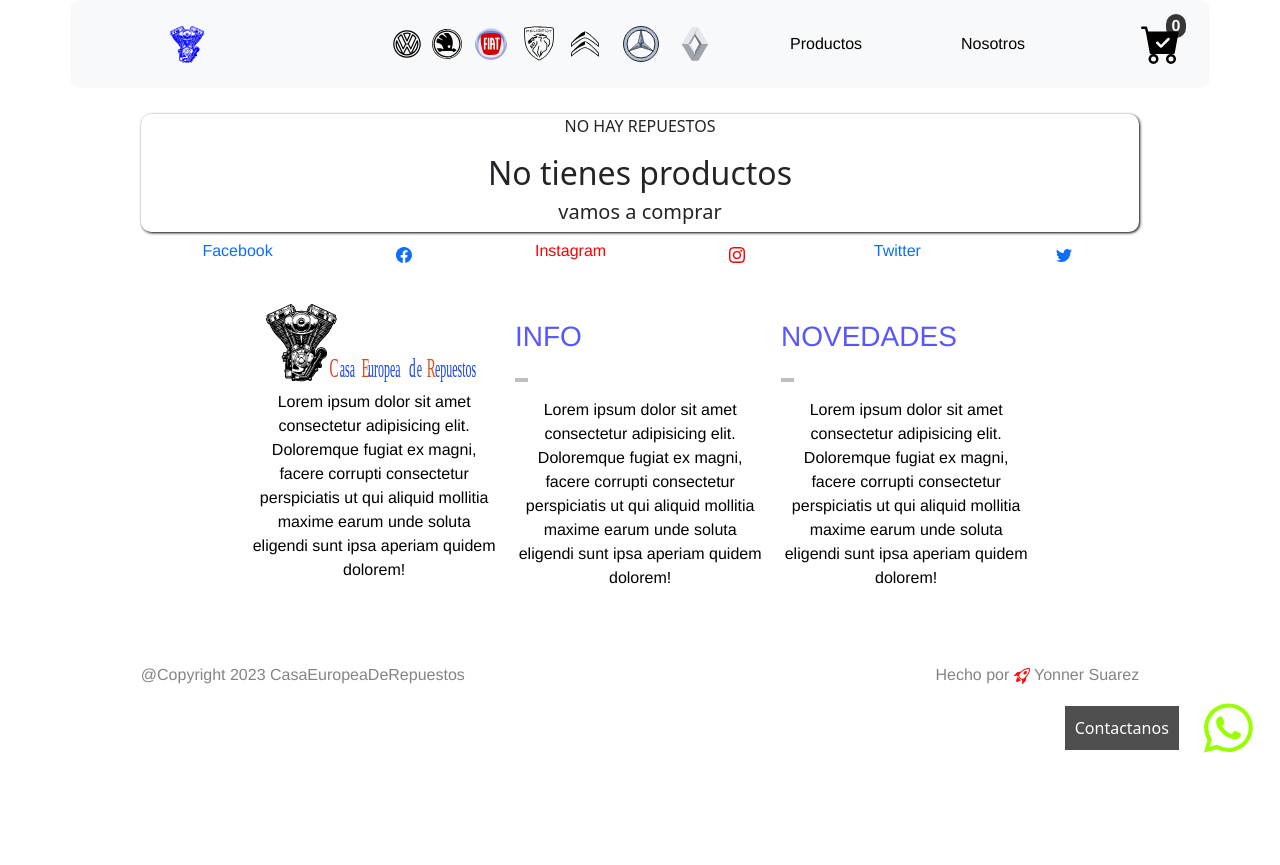
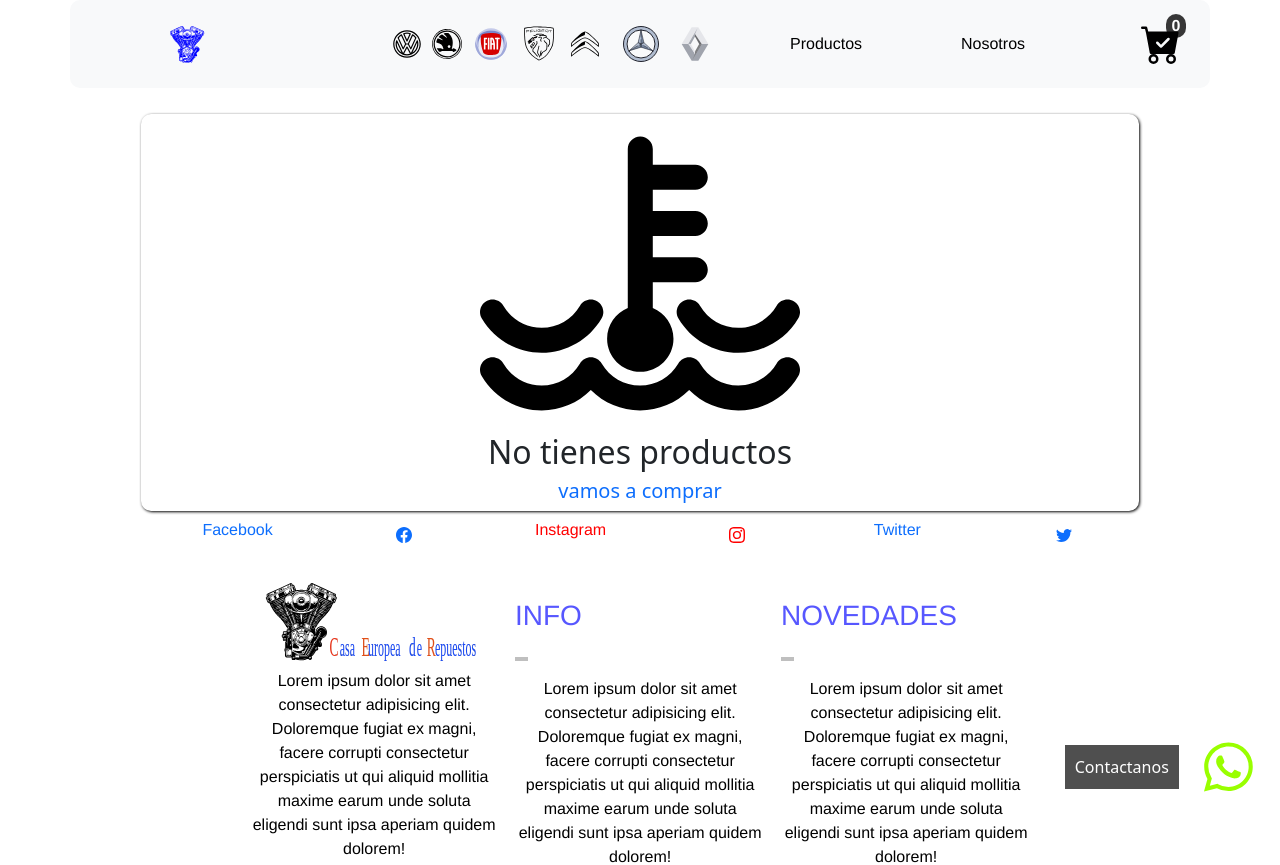
Before and after one commit to Yonner-suarez/PageCER, a React (Vite) app in the folder cer/: page /carrito in a window 1280 px wide. Shown: the top 865 px of the page. Before the commit the page ends 800 px from the top, so only its background shows below. Built offline with nearby package versions, Linux system fonts and the light colour scheme; what @mercadopago/sdk-react would draw is missing.

Commit message:
svgs changes

```diff
--- a/cer/src/App.jsx
+++ b/cer/src/App.jsx
@@ -11,11 +11,20 @@ import NavBari from "./components/navBar/NavBar";
 import { Routes, Route, useLocation } from "react-router-dom";
 import RepuestosFiat from "./components/RepuestosFiat/RepuestosFiat";
 import RouteCarrito from "./components/RouteCarrito/RouteCarrito";
+import { useEffect } from "react";
+import { useDispatch } from "react-redux";
+import { obtenTotal, obtenerCantidadesDelLocal } from "./redux/slices/carrito";
+function App() {
+  const dispatch = useDispatch();
 
-function App() {
   window.addEventListener("beforeunload", () => {
     localStorage.removeItem("isAlertShown");
   });
+
+  useEffect(() => {
+    dispatch(obtenTotal());
+    dispatch(obtenerCantidadesDelLocal());
+  }, [dispatch]);
 
   const { pathname } = useLocation();
   return (
--- a/cer/src/components/Card/Card.jsx
+++ b/cer/src/components/Card/Card.jsx
@@ -82,6 +82,8 @@ const CardRep = ({ id, imagen, nombre, precio, marcaRep, marcas }) => {
     });
   };
 
+  const buscaElProductoActual = carrito.local.find((rep) => rep.id === id);
+
   return (
     <Card key={id} className="Contenedorcard">
       <div className="contenedorSubCard">
@@ -123,7 +125,7 @@ const CardRep = ({ id, imagen, nombre, precio, marcaRep, marcas }) => {
 
                 <div className="contenedorPrecioModal" style={{}}>
                   <h3 className="tituloPrecio">${precio}</h3>
-                  {!mostrarComponente && carrito.cantidad === 0 ? (
+                  {!mostrarComponente && !buscaElProductoActual ? (
                     <Button
                       variant="primary"
                       style={{ fontFamily: "Franklin Gothic Medium" }}
--- a/cer/src/components/RouteCarrito/RouteCarrito.jsx
+++ b/cer/src/components/RouteCarrito/RouteCarrito.jsx
@@ -1,5 +1,6 @@
 import { useSelector, useDispatch } from "react-redux";
 import "./RouteCarrito.css";
+import engine from "../../assets/engine.svg";
 import CantidadEnlaCard from "../cantidadEnLa Card/CantidadEnLaCard";
 import { Whatsapp } from "react-bootstrap-icons";
 import { Link } from "react-router-dom";
@@ -145,15 +146,16 @@ const RouteCarrito = () => {
             }}
           >
             <div>
-              {/* <img
-                src={motorRoto}
+              <img
+                src={engine}
                 alt="No hay productos"
                 style={{ width: "40%" }}
-              /> */}
-              <p>NO HAY REPUESTOS</p>
+              />
             </div>
             <h2>No tienes productos</h2>
-            <h5>vamos a comprar</h5>
+            <Link to="/" style={{ textDecoration: "none" }}>
+              <h5>vamos a comprar</h5>
+            </Link>
           </div>
         )}
       </div>
```
Also changed, not shown: cer/src/assets/MotorRoto.svg (deleted), cer/src/assets/engine.svg (added).
